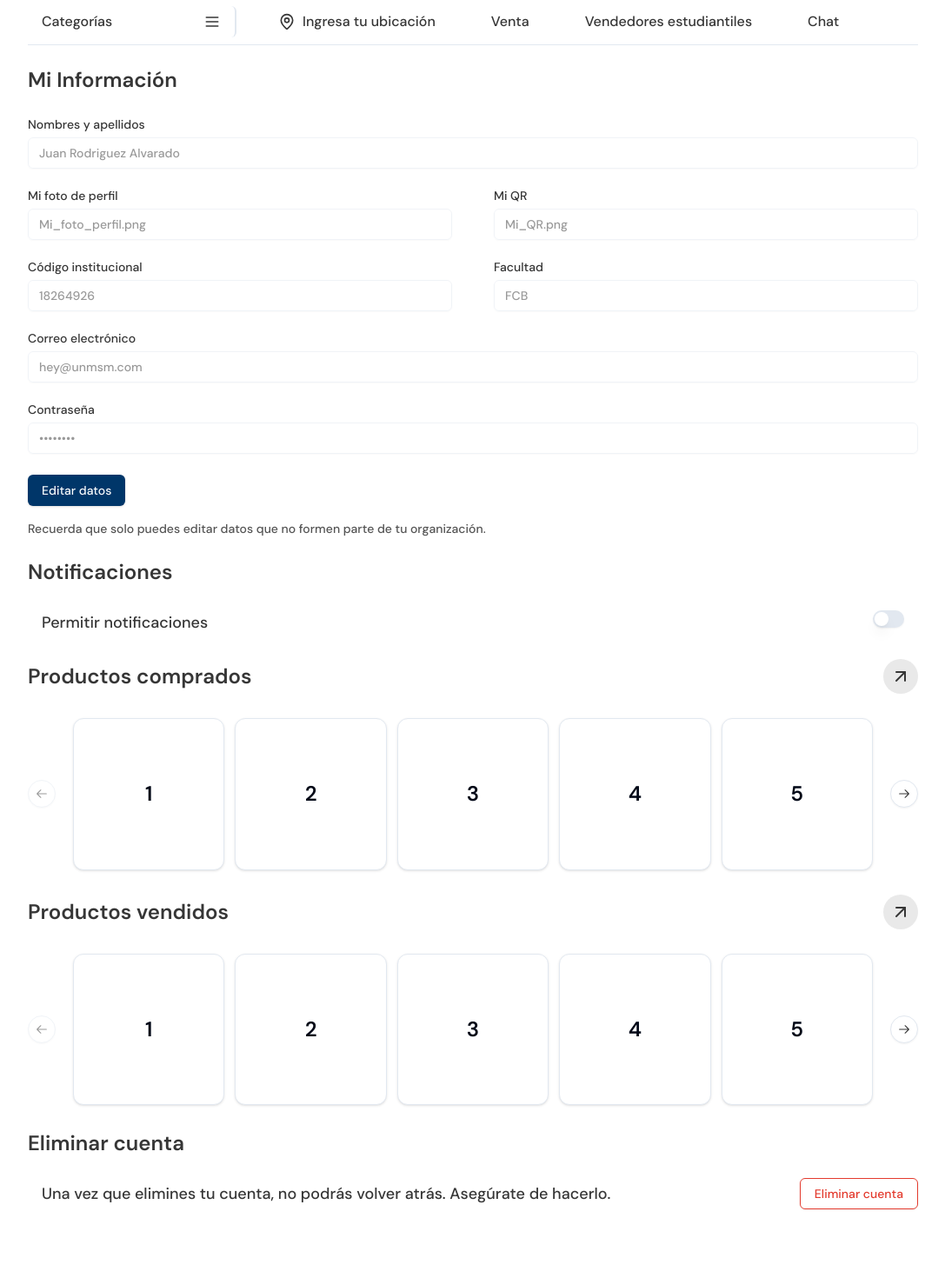
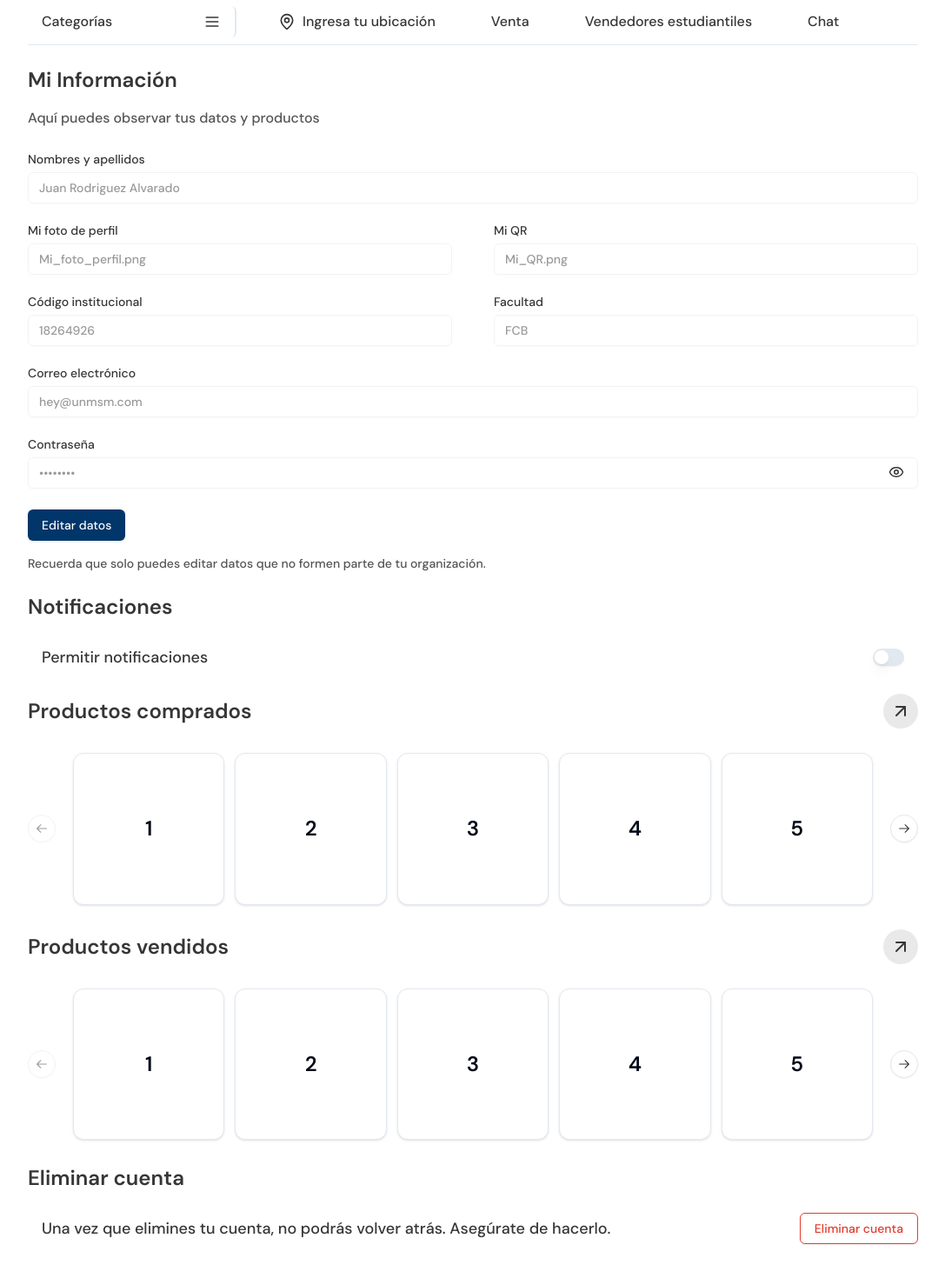
Before and after one commit to angel4uu/ezcommerce-angela-s-version, a React (Vite) app in the folder Desarrollo/PVCU/Fuentes/frontend/: page /profile-buyer in a window 1280 px wide. Shown: the part 100-1570 px from the top of the page at 87% size, without its empty margins (96-1183 px from the left). Built offline with nearby package versions, Linux system fonts and the light colour scheme.

Commit message:
feat: Agregar enlace a productos publicados y gestion de compras

```diff
--- a/Desarrollo/PVCU/Fuentes/frontend/src/pages/Epica02/ProfileBuyerPage.tsx
+++ b/Desarrollo/PVCU/Fuentes/frontend/src/pages/Epica02/ProfileBuyerPage.tsx
@@ -5,7 +5,9 @@ import { Helmet } from "react-helmet-async";
 import { useState, useEffect } from "react";
 import { Switch } from "@/components/ui/switch";
 import { CarruselProducts } from "./CarruselProducts";
-import { ArrowUpRight } from "lucide-react";
+import { ArrowUpRight, Eye, EyeOff } from "lucide-react";
+import { Textarea } from "@/components/ui/textarea";
+import { Link } from "react-router-dom";
 
 interface UserData {
   name: string;
@@ -15,6 +17,10 @@ interface UserData {
   faculty: string;
   email: string;
   password: string;
+  isMarca: boolean;
+  nameMarca: string;
+  logoMarca: string;
+  descriptionMarca: string;
 }
 
 export const ProfileBuyerPage = () => {
@@ -26,9 +32,14 @@ export const ProfileBuyerPage = () => {
     faculty: "",
     email: "",
     password: "",
+    isMarca: false,
+    nameMarca: "",
+    logoMarca: "",
+    descriptionMarca: "",
   });
 
   const [isEditing, setIsEditing] = useState(false);
+  const [showPassword, setShowPassword] = useState(false);
 
   useEffect(() => {
     setUserData({
@@ -39,6 +50,11 @@ export const ProfileBuyerPage = () => {
       faculty: "FCB",
       email: "hey@unmsm.com",
       password: "password",
+      isMarca: false,
+      nameMarca: "Electrónica SM",
+      logoMarca: "Mi_Logo.png",
+      descriptionMarca:
+        "Lorem ipsum dolor sit amet, consectetur adipiscing elit. Quisque in mauris eget sem mollis fringilla eu non magna. Ut bibendum nisl eget congue malesuada.",
     });
   }, []);
 
@@ -51,7 +67,9 @@ export const ProfileBuyerPage = () => {
     setIsEditing(false);
   };
 
-  const handleChange = (e: React.ChangeEvent<HTMLInputElement>) => {
+  const handleChange = (
+    e: React.ChangeEvent<HTMLInputElement | HTMLTextAreaElement>
+  ) => {
     setUserData({ ...userData, [e.target.name]: e.target.value });
   };
 
@@ -62,8 +80,51 @@ export const ProfileBuyerPage = () => {
       </Helmet>
 
       <div className="flex flex-col justify-center items-start gap-7 self-stretch my-6">
-        <h3 className="text-2xl font-semibold">Mi Información</h3>
+        <div className="self-stretch">
+          <h3 className="text-2xl font-semibold text-terciaryLight">
+            Mi Información
+          </h3>
+          <p className="mt-4 text-[#555] text-[16px]">
+            Aquí puedes observar tus datos y productos
+          </p>
+        </div>
         <form className="flex flex-col items-start gap-6 self-stretch">
+          {userData.isMarca ? (
+            <div className="flex flex-col items-start gap-6 self-stretch">
+              <Label className="flex flex-col gap-2 self-stretch">
+                Nombre de la Marca
+                <Input
+                  id="nameMarca"
+                  name="nameMarca"
+                  value={userData.nameMarca}
+                  onChange={handleChange}
+                  disabled={!isEditing}
+                ></Input>
+              </Label>
+              <Label className="flex flex-col gap-2 self-stretch">
+                Logo de la Marca
+                <Input
+                  id="logoMarca"
+                  name="logoMarca"
+                  value={userData.logoMarca}
+                  onChange={handleChange}
+                  disabled={!isEditing}
+                ></Input>
+              </Label>
+              <Label className="flex flex-col gap-2 self-stretch">
+                Descripción de la Marca
+                <Textarea
+                  id="descriptionMarca"
+                  name="descriptionMarca"
+                  value={userData.descriptionMarca}
+                  onChange={handleChange}
+                  disabled={!isEditing}
+                ></Textarea>
+              </Label>
+            </div>
+          ) : (
+            ""
+          )}
           <Label className="flex flex-col gap-2 self-stretch">
             Nombres y apellidos
             <Input
@@ -74,7 +135,7 @@ export const ProfileBuyerPage = () => {
               disabled={true}
             ></Input>
           </Label>
-          <div className="flex self-stretch gap-12">
+          <div className="flex flex-col gap-6 self-stretch sm:gap-12 sm:flex-row">
             <Label className="flex flex-col gap-2 w-full">
               Mi foto de perfil
               <Input
@@ -96,7 +157,7 @@ export const ProfileBuyerPage = () => {
               ></Input>
             </Label>
           </div>
-          <div className="flex self-stretch gap-12">
+          <div className="flex flex-col gap-6 self-stretch sm:gap-12 sm:flex-row">
             <Label className="flex flex-col gap-2 w-full">
               Código institucional
               <Input
@@ -131,28 +192,43 @@ export const ProfileBuyerPage = () => {
           </Label>
           <Label className="flex flex-col gap-2 self-stretch">
             Contraseña
+            <div className="relative">
               <Input
                 id="password"
                 name="password"
-              type="password"
+                type={showPassword ? "text" : "password"}
                 value={userData.password}
                 onChange={handleChange}
                 disabled={!isEditing}
               ></Input>
+              {showPassword ? (
+                <EyeOff
+                  className="absolute top-2 right-4 cursor-pointer"
+                  size={18}
+                  onClick={() => setShowPassword(!showPassword)}
+                ></EyeOff>
+              ) : (
+                <Eye
+                  className="absolute top-2 right-4 cursor-pointer"
+                  size={18}
+                  onClick={() => setShowPassword(!showPassword)}
+                ></Eye>
+              )}
+            </div>
           </Label>
           <div>
             {isEditing ? (
               <div className="flex gap-4">
                 <Button
                   onClick={handleSave}
-                  className="bg-[rgba(0,54,105,1)] hover:bg-[rgba(0,54,105,0.9)]"
+                  className="bg-secondaryLight hover:bg-[rgba(0,54,105,0.9)]"
                 >
                   Guardar datos
                 </Button>
                 <Button
                   variant="outline"
                   onClick={handleSave}
-                  className="border-[rgba(0,54,105,1)] text-[rgba(0,54,105,1)]"
+                  className="border-secondaryLight text-secondaryLight"
                 >
                   Cancelar
                 </Button>
@@ -160,7 +236,7 @@ export const ProfileBuyerPage = () => {
             ) : (
               <Button
                 onClick={handleEdit}
-                className="bg-[rgba(0,54,105,1)] hover:bg-[rgba(0,54,105,0.9)]"
+                className="bg-secondaryLight hover:bg-[rgba(0,54,105,0.9)]"
               >
                 Editar datos
               </Button>
@@ -173,34 +249,48 @@ export const ProfileBuyerPage = () => {
         </form>
       </div>
       <div>
-        <h3 className="text-2xl font-semibold">Notificaciones</h3>
-        <Label className="my-6 flex py-1 px-4 justify-between text-lg font-medium">
+        <h3 className="text-2xl font-semibold text-terciaryLight">
+          Notificaciones
+        </h3>
+        <Label className="my-6 flex py-1 px-4 justify-between items-center text-lg font-medium">
           Permitir notificaciones
-          <Switch className="data-[state=checked]:bg-[rgba(0,54,105,1)]" />
+          <Switch className="data-[state=checked]:bg-secondaryLight" />
         </Label>
       </div>
       <div className="flex flex-col w-full gap-6 self-stretch my-6">
         <div className="flex justify-between items-center">
-          <h3 className="text-2xl font-semibold">Productos comprados</h3>
-          <div className="bg-[rgba(183,183,183,0.30)] p-2 rounded-full cursor-pointer">
-            <ArrowUpRight className="text-2xl" />
-          </div>
+          <h3 className="text-2xl font-semibold text-terciaryLight">
+            Productos comprados
+          </h3>
+          <Link
+            to="/purchasing-management"
+            className="bg-[rgba(183,183,183,0.30)] p-2 rounded-full"
+          >
+            <ArrowUpRight className="text-2xl text-terciaryLight" />
+          </Link>
         </div>
         <CarruselProducts></CarruselProducts>
       </div>
       <div className="flex flex-col w-full gap-6 self-stretch my-6">
         <div className="flex justify-between items-center">
-          <h3 className="text-2xl font-semibold">Productos vendidos</h3>
-          <div className="bg-[rgba(183,183,183,0.30)] p-2 rounded-full cursor-pointer">
-            <ArrowUpRight className="text-2xl" />
-          </div>
+          <h3 className="text-2xl font-semibold text-terciaryLight">
+            Productos vendidos
+          </h3>
+          <Link
+            to=""
+            className="bg-[rgba(183,183,183,0.30)] p-2 rounded-full cursor-pointer"
+          >
+            <ArrowUpRight className="text-2xl text-terciaryLight" />
+          </Link>
         </div>
         <CarruselProducts></CarruselProducts>
       </div>
       <div className="mb-24">
-        <h3 className="text-2xl font-semibold">Eliminar cuenta</h3>
-        <div className="flex justify-between items-center">
-          <Label className="my-6 flex py-1 px-4 justify-between text-lg font-medium lg:items-center sm:items-start">
+        <h3 className="text-2xl font-semibold mb-6 text-terciaryLight">
+          Eliminar cuenta
+        </h3>
+        <div className="flex justify-between items-start sm:items-center">
+          <Label className="flex py-1 px-4 justify-between text-lg font-medium lg:items-center sm:items-start">
             Una vez que elimines tu cuenta, no podrás volver atrás. Asegúrate de
             hacerlo.
           </Label>
```
Lines whose indentation alone changed are shown as unchanged.
